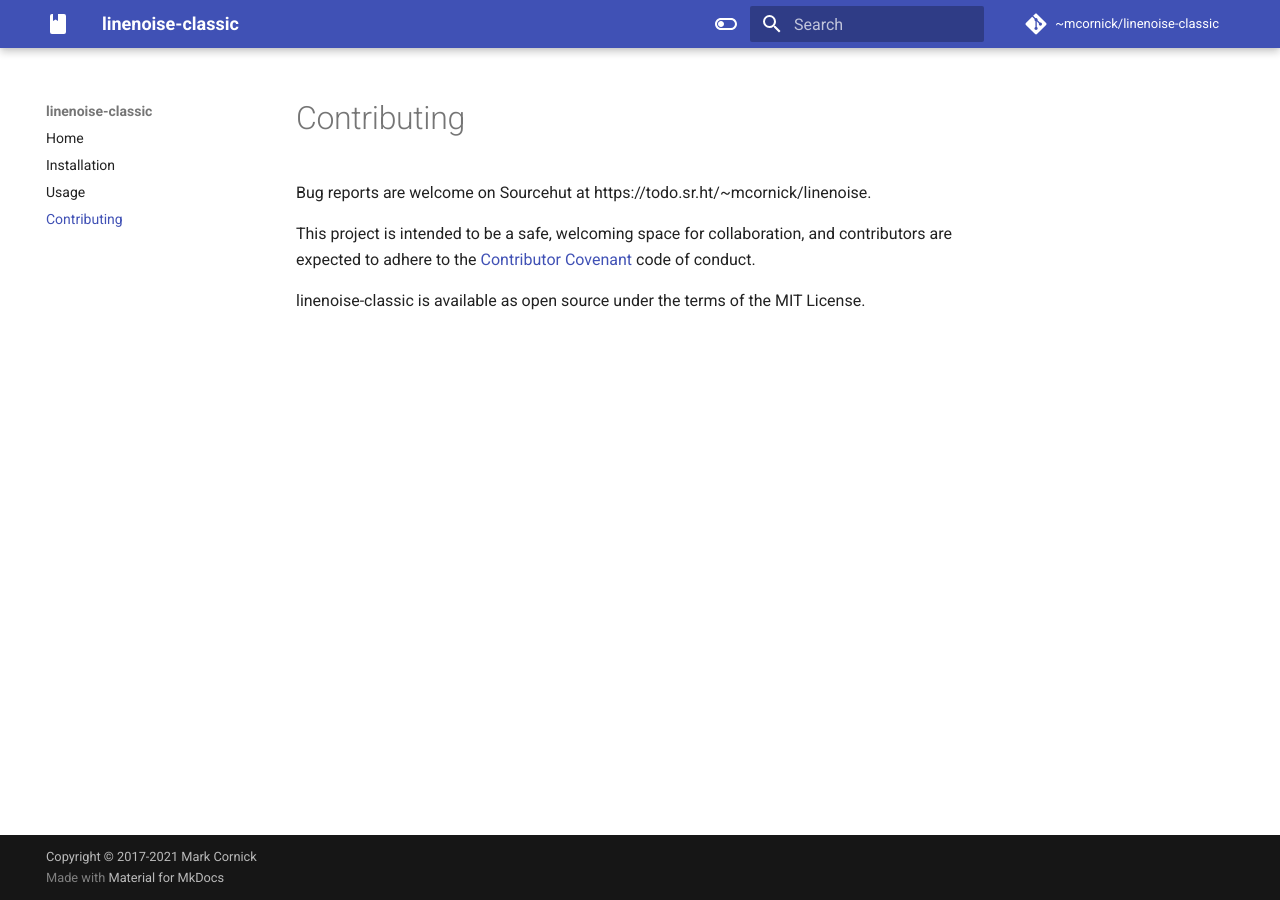
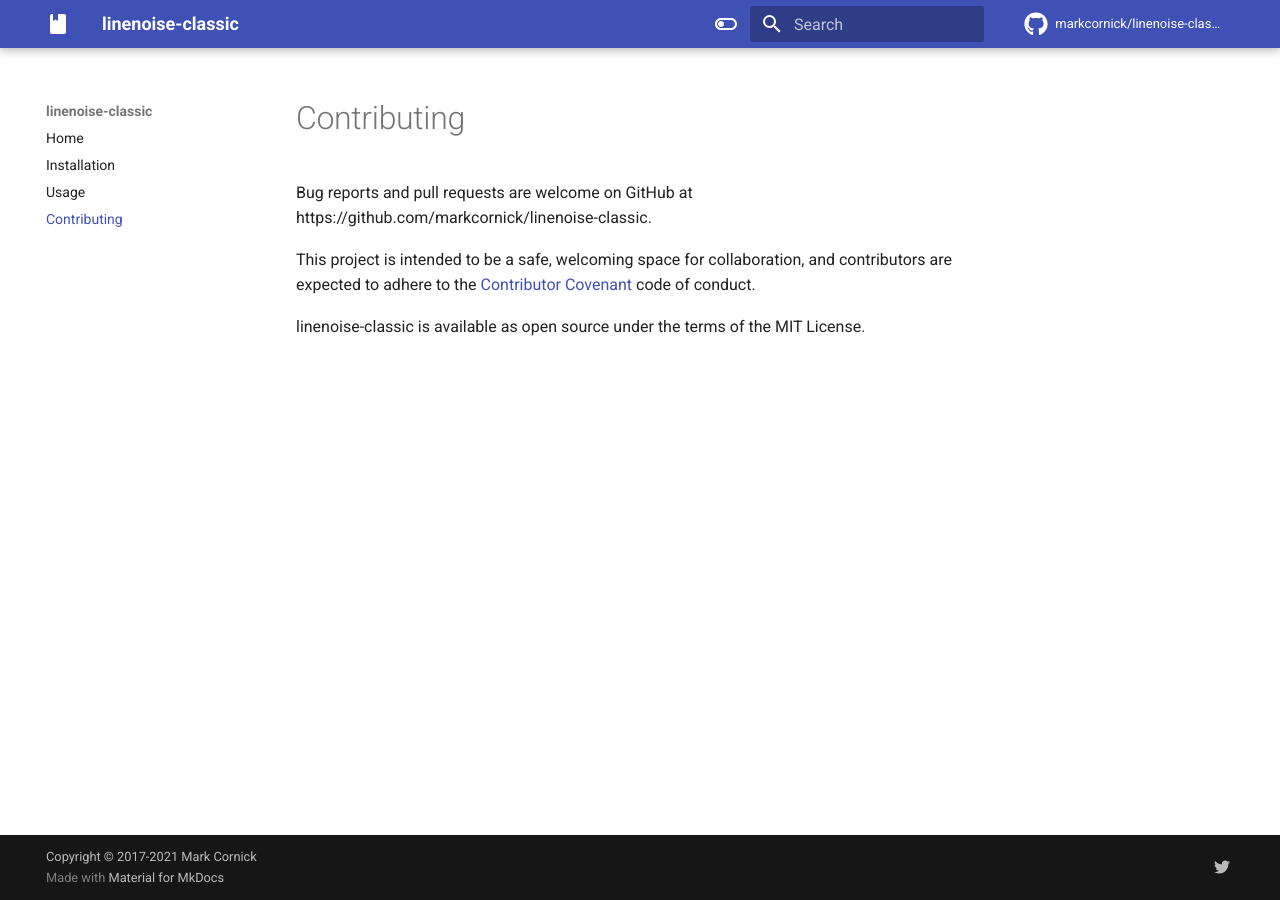
Before and after one commit to markcornick/linenoise-classic, an MkDocs documentation site: the page built from docs/contributing.md, in a window 1280 px wide. Built offline with MkDocs 1.6.1 and Material for MkDocs 9.7.7, drawn with Linux system fonts in a browser that asks for light colours; comment, search, counter and statistics services are not loaded.

Commit message:
fix: move back to Github
Signed-off-by: Mark Cornick <mark@markcornick.com>

```diff
--- a/docs/contributing.md
+++ b/docs/contributing.md
@@ -1,7 +1,7 @@
 # Contributing
 
-Bug reports are welcome on Sourcehut at
-https://todo.sr.ht/~mcornick/linenoise.
+Bug reports and pull requests are welcome on GitHub at
+https://github.com/markcornick/linenoise-classic.
 
 This project is intended to be a safe, welcoming space for
 collaboration, and contributors are expected to adhere to the
--- a/mkdocs.yml
+++ b/mkdocs.yml
@@ -1,5 +1,9 @@
 ---
 copyright: Copyright &copy; 2017-2021 Mark Cornick
+extra:
+  social:
+    - icon: fontawesome/brands/twitter
+      link: https://twitter.com/markcornick
 markdown_extensions:
   - admonition
   - pymdownx.highlight
@@ -16,14 +20,16 @@ plugins:
   - minify:
       minify_html: true
   - search
-repo_name: ~mcornick/linenoise-classic
-repo_url: https://git.sr.ht/~mcornick/linenoise-classic/
+  - social
+repo_name: markcornick/linenoise-classic
+repo_url: https://github.com/markcornick/linenoise-classic/
 site_author: Mark Cornick
 site_description: Generates strings that can be used as reasonably secure passwords
 site_name: linenoise-classic
 theme:
   icon:
     logo: material/book
+    repo: fontawesome/brands/github
   name: material
   palette:
     - scheme: default
```
Also changed, not shown: .build.yml (deleted, +0 -11 lines), README.md (+8 -4 lines), docs/installation.md (+4 -4 lines), 6 other files.
